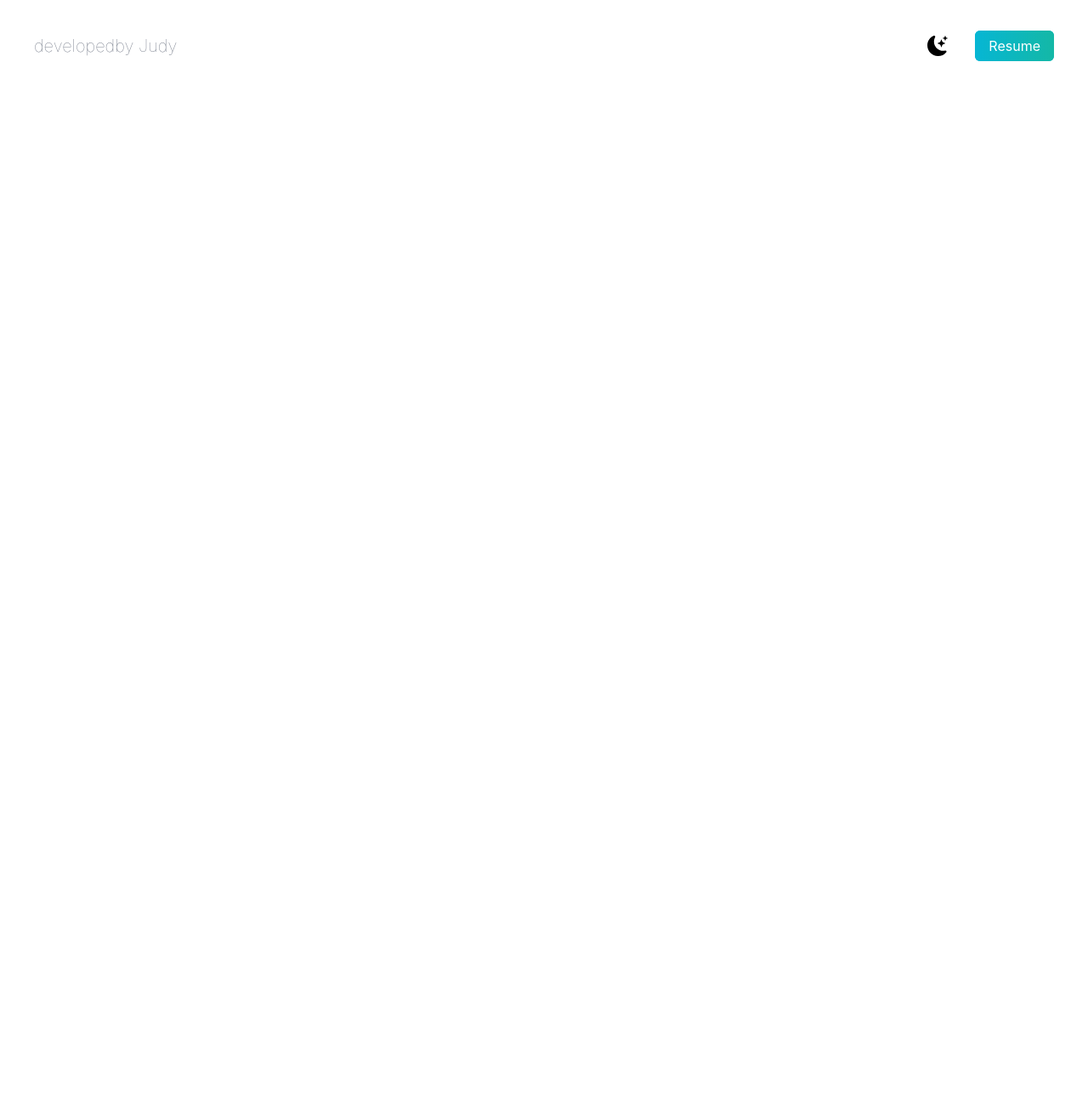
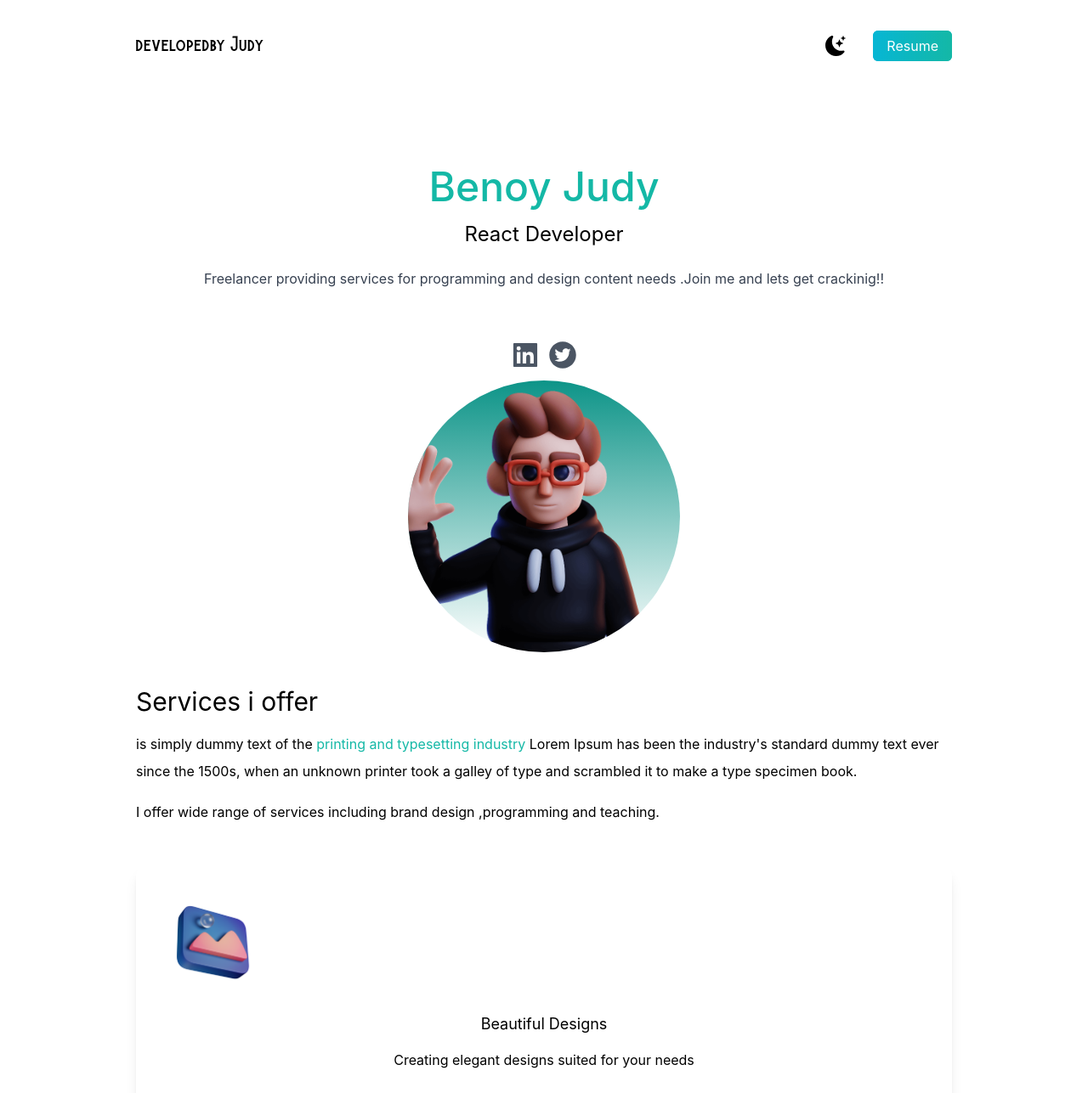
Before and after one commit to juniorjudy123/Portfolio, a Next.js app: page / in a window 1280 px wide. Shown: the top 1287 px of the page at 85% size. Before the commit the page ends 800 px from the top, so only its background shows below. Built offline with nearby package versions, Linux system fonts and the light colour scheme.

Commit message:
section 2 aand section 3 done

```diff
--- a/pages/index.js
+++ b/pages/index.js
@@ -1,5 +1,18 @@
 import Head from "next/head";
 import { BsFillMoonStarsFill } from "react-icons/bs";
+import { AiFillTwitterCircle, AiFillLinkedin } from "react-icons/ai";
+import Image from "next/image";
+import deved from "../public/assets/dev-ed-wave.png"
+import design from "../public/assets/design.png"
+import code from "../public/assets/code.png"
+import consulting from "../public/assets/consulting.png"
+import web1 from "../public/assets/web1.png"
+import web2 from "../public/assets/web2.png"
+import web3 from "../public/assets/web3.png"
+import web4 from "../public/assets/web4.png"
+import web5 from "../public/assets/web5.png"
+import web6 from "../public/assets/web6.png"
+
 
 
 
@@ -13,17 +26,100 @@ export default function Home() {
         <link rel="icon" href="/favicon.ico" />
       </Head>
 
-      <main className="bg-white px-10" >
+      <main className="bg-white px-10 md:px-20 lg:px-40" >
         <section className=" min-h-screen">
           <div className="py-10 mb-12 flex justify-between ">
-            <h1 className="text-xl font-thin text-gray-500">developedby Judy</h1>
+            <h1 className="text-xl  font-burtons">developedby Judy</h1>
             <ul className="flex items-center ">
               <li ><BsFillMoonStarsFill className="cursor-pointer text-2xl" /></li>
               <li > <a href="#" className="bg-gradient-to-r from-cyan-500 to-teal-500  bg-cyan-500 text-white px-4 py-2 rounded-md ml-8">Resume</a></li>
             </ul>
           </div>
+          <div className="text-center p-10  py-8">
+            <h2 className="text-5xl py-2 text-teal-500 font-medium">Benoy Judy</h2>
+            <h3 className="text-2xl py-2 ">React Developer</h3>
+            <p className="text-md py-3 leading-8 text-gray-700">Freelancer providing services for programming and design content needs .Join me and lets get crackinig!!</p>
+
+          </div>
+          <div className="flex text-4xl text-gray-600 py-3 justify-center gap-2">
+            <AiFillLinkedin />
+            <AiFillTwitterCircle />
+          </div>
+          <div className="relative bg-gradient-to-b from-teal-600 rounded-full w-80 h-80 mx-auto overflow-hidden mt-100">
+            <Image src={deved} alt='developer Benoy' layout="fill" objectFit="cover" />
+          </div>
+
         </section>
-      </main>
+
+
+        {/* 2nd section */}
+
+        <section >
+          <div>
+            <h3 className="text-3xl py-2 font-semibild">
+              Services i offer
+            </h3>
+            <p className="text-md py-2 leading-8 ">is simply dummy text of the <span className="text-teal-500">printing and typesetting industry</span> Lorem Ipsum has been the industry's standard dummy text ever since the 1500s, when an unknown printer took a galley of type and scrambled it to make a type specimen book.</p>
+            <p className="text-md py-2 leading-8 "> I offer wide range of services including brand design ,programming and teaching.</p>
+          </div>
+          <div>
+            <div className="text-center shadow-lg p-10 rounded-xl my-10">
+              <Image src={design} width={100} height={100} />
+              <h3 className="text-lg font-md pt-8 pb-2">Beautiful Designs</h3>
+              <p className="py-2"> Creating elegant designs suited for your needs </p>
+              <h4 className=" text-teal-600 py-4">Design tools I use</h4>
+              <p className="text-gray-800 py-1">Photoshop</p>
+              <p className="text-gray-800 py-1">Photoshop</p>
+              <p className="text-gray-800 py-1">Photoshop</p>
+              <p className="text-gray-800 py-1">Photoshop</p>
+            </div>
+            <div className="text-center shadow-lg p-10 rounded-xl my-10">
+              <Image src={code} width={100} height={100} />
+              <h3 className="text-lg font-md pt-8 pb-2">Beautiful Designs</h3>
+              <p className="py-2"> Creating elegant designs suited for your needs </p>
+              <h4 className=" text-teal-600 py-4">Design tools I use</h4>
+              <p className="text-gray-800 py-1">Photoshop</p>
+              <p className="text-gray-800 py-1">Photoshop</p>
+              <p className="text-gray-800 py-1">Photoshop</p>
+              <p className="text-gray-800 py-1">Photoshop</p>
+            </div>
+            <div className="text-center shadow-lg p-10 rounded-xl my-10">
+              <Image src={consulting} width={100} height={100} />
+              <h3 className="text-lg font-md pt-8 pb-2">Beautiful Designs</h3>
+              <p className="py-2"> Creating elegant designs suited for your needs </p>
+              <h4 className=" text-teal-600 py-4">Design tools I use</h4>
+              <p className="text-gray-800 py-1">Photoshop</p>
+              <p className="text-gray-800 py-1">Photoshop</p>
+              <p className="text-gray-800 py-1">Photoshop</p>
+              <p className="text-gray-800 py-1">Photoshop</p>
+            </div>
+          </div>
+        </section>
+
+        {/* 3rd section */}
+        <section>
+          <div>
+            <h3 className="text-3xl py-1">
+              Portfolio
+            </h3>text-gray-800
+            <p className="text-md py-2 leading-8 text-gray-800">is simply dummy text of the <span className="text-teal-500">printing and typesetting industry</span> Lorem Ipsum has been the industry's standard dummy text ever since the 1500s, when an unknown printer took a galley of type and scrambled it to make a type specimen book.</p>
+            <p className="text-md py-2 leading-8 text-gray-800"> I offer wide range of services including brand design ,programming and teaching.</p>
+          </div>
+          <div>
+            <div>
+              <Image src={web1} />
+              <Image src={web2} />
+              <Image src={web3} />
+              <Image src={web4} />
+              <Image src={web5} />
+              <Image src={web6} />
+
+
+            </div>
+          </div>
+
+        </section>
+      </main >
     </>
   );
 }
--- a/tailwind.config.js
+++ b/tailwind.config.js
@@ -9,7 +9,11 @@ module.exports = {
     "./src/**/*.{js,ts,jsx,tsx,mdx}",
   ],
   theme: {
-    extend: {},
+    extend: {
+      fontFamily: {
+        burtons: "burtons"
+      }
+    },
   },
   plugins: [],
 }
```
